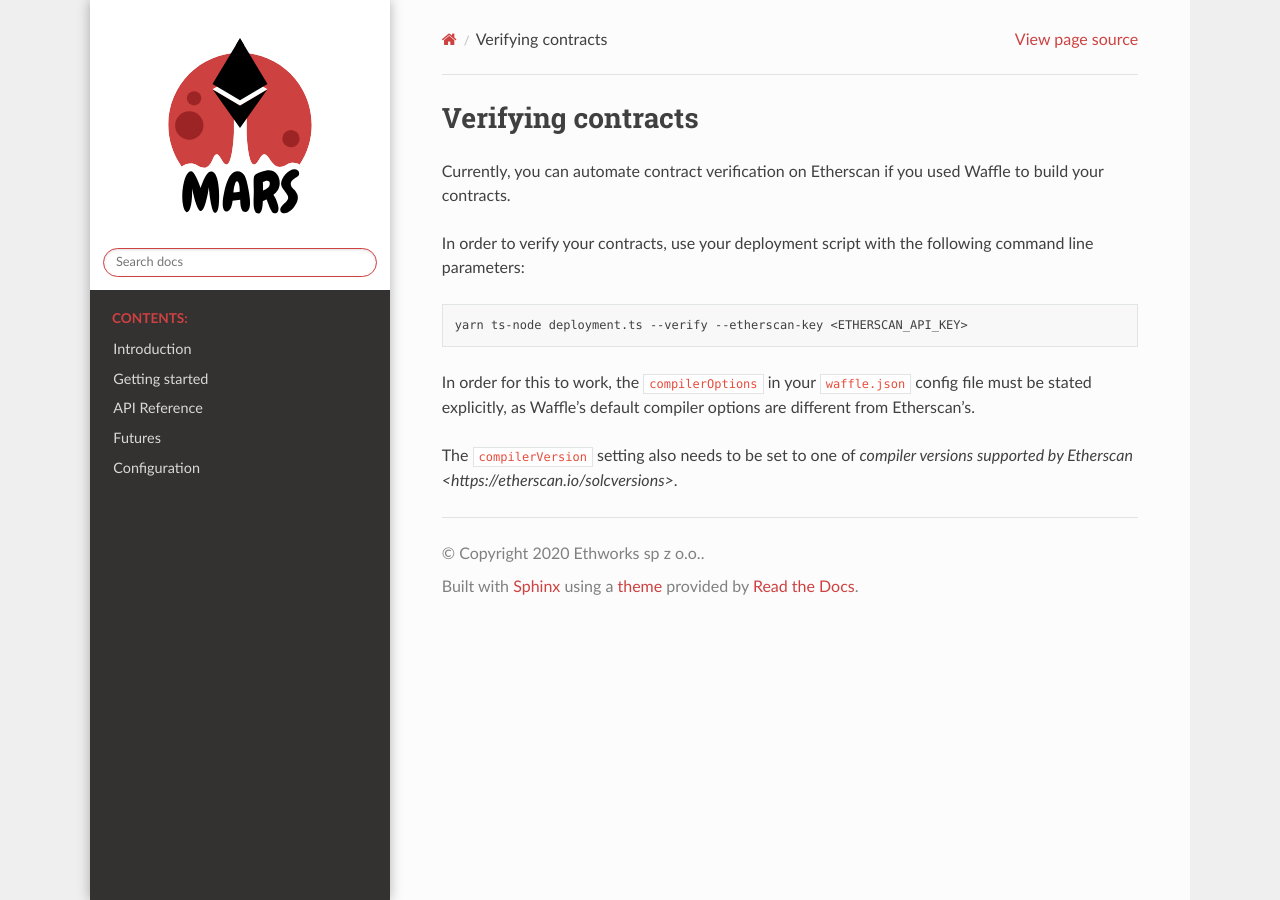
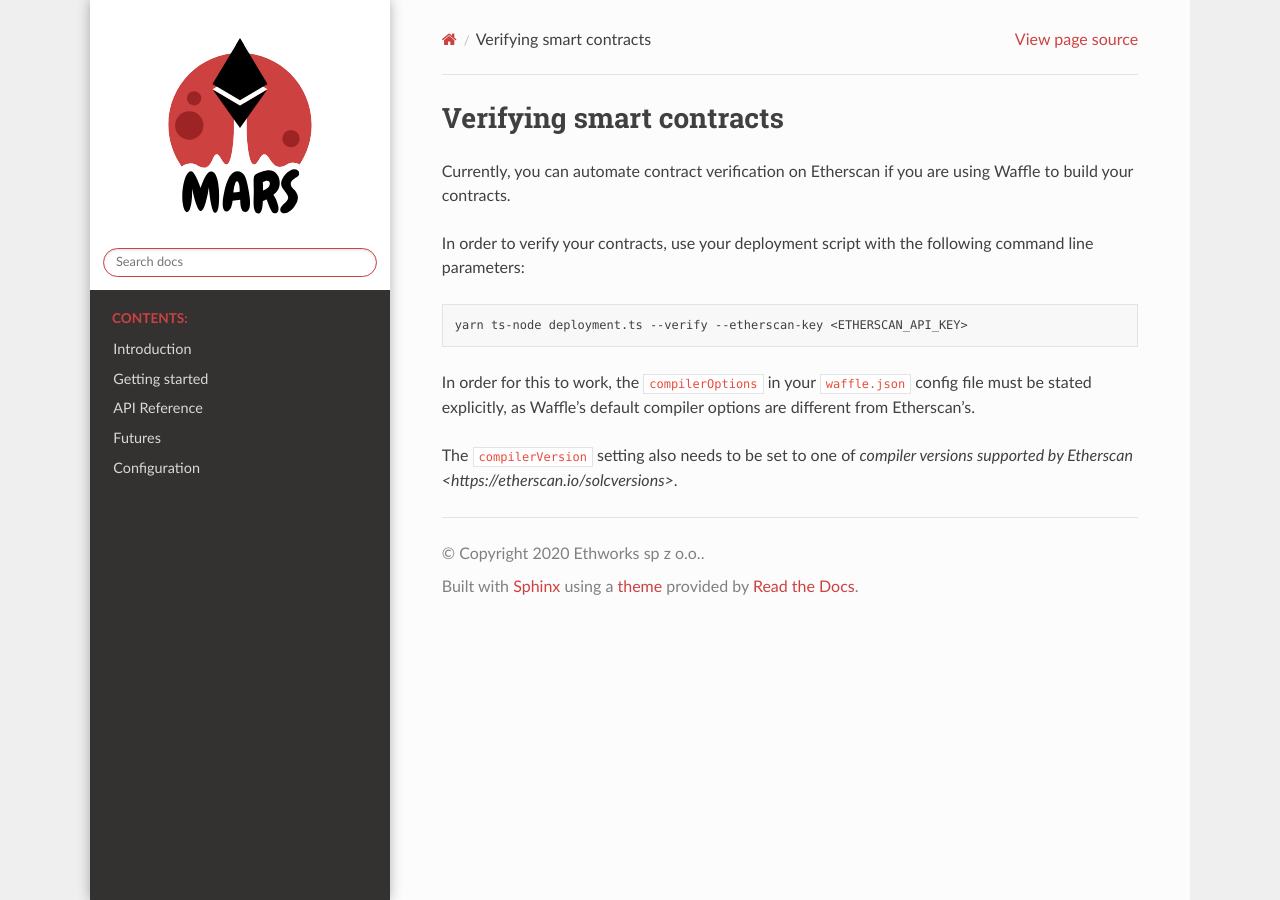
Before and after one commit to TrueFiEng/Mars, a Sphinx documentation site: the page built from docs/source/verifying-contracts.rst, in a window 1280 px wide. Built offline with Sphinx 7.4.7 and the Read the Docs theme 2.0.0, drawn with Linux system fonts in a browser that asks for light colours.

Commit message:
Improve style

```diff
--- a/docs/source/verifying-contracts.rst
+++ b/docs/source/verifying-contracts.rst
@@ -1,8 +1,8 @@
-Verifying contracts
-===================
+Verifying smart contracts
+=========================
 
 Currently, you can automate contract verification on Etherscan
-if you used Waffle to build your contracts.
+if you are using Waffle to build your contracts.
 
 In order to verify your contracts, use your deployment script
 with the following command line parameters:
```
